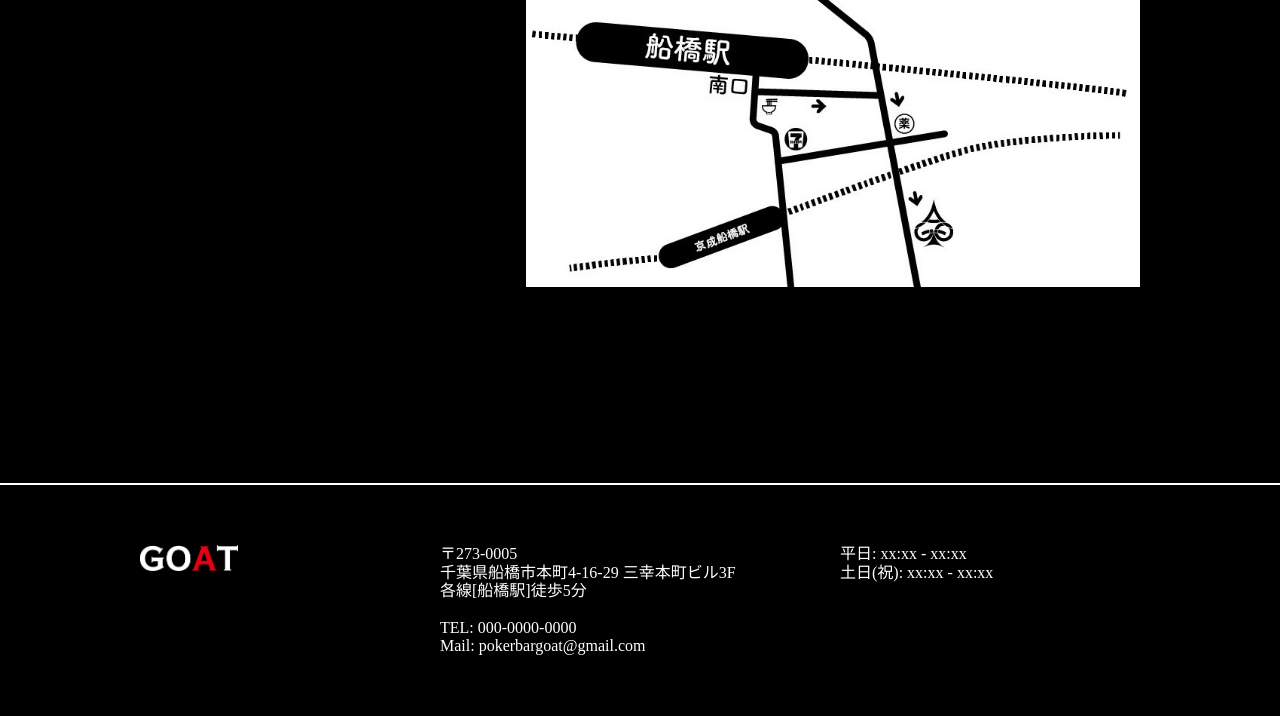
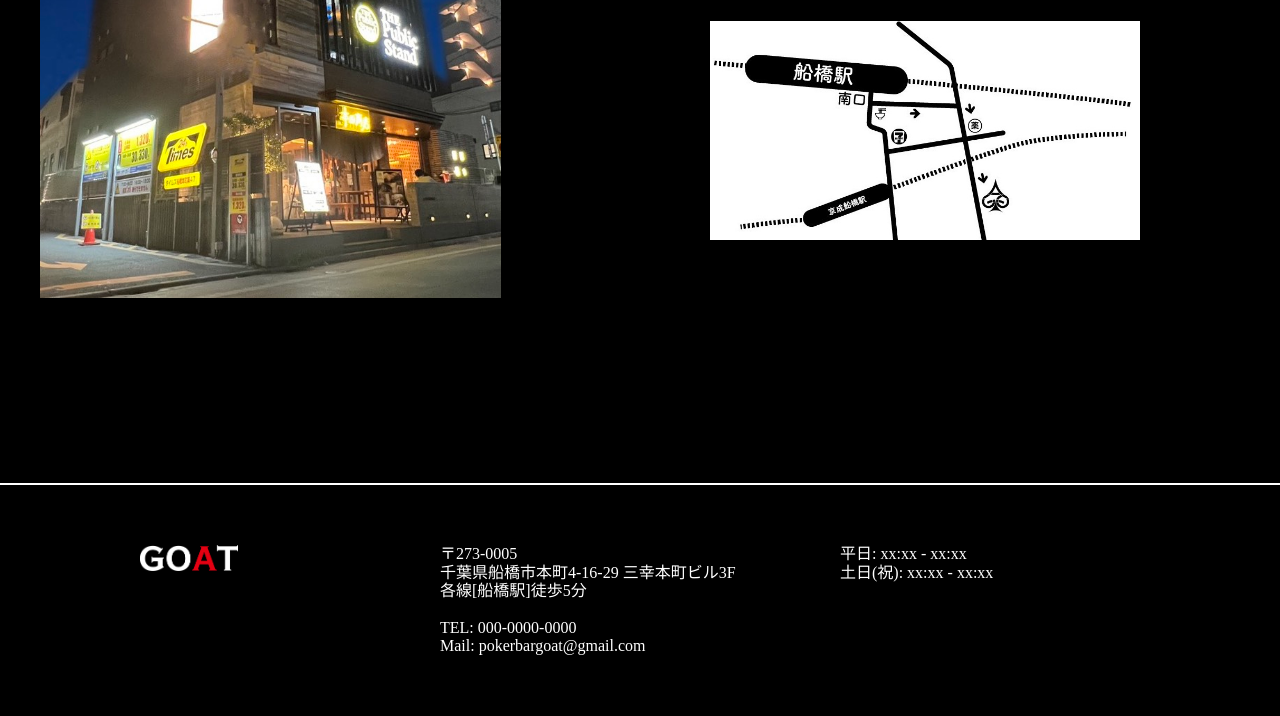
Before and after one commit to hara-94/goat, a PHP site: page /index.html in a window 1280 px wide. Shown: the part 3657-4373 px from the top of the page. Run offline with PHP 8.4, Linux system fonts and the light colour scheme.

Commit message:
add: access-sp

```diff
--- a/asset/css/style.css
+++ b/asset/css/style.css
@@ -703,7 +703,7 @@ th {
   padding-bottom: 100px;
 }
 .access__inner {
-  width: 100%;
+  width: calc(100% - 40px);
   max-width: 1000px;
   margin: 0 auto;
   display: flex;
@@ -713,12 +713,49 @@ th {
 .access__image {
   position: absolute;
   top: 0;
-  left: 0;
-  width: 40vw;
+  left: 40px;
+  width: 36vw;
+}
+@media screen and (max-width: 810px) {
+  .access__image {
+    display: none;
+  }
+}
+.access__image--tablet {
+  position: relative;
+  margin-top: 30px;
+  display: none;
+}
+@media screen and (max-width: 810px) {
+  .access__image--tablet {
+    display: block;
+  }
+}
+.access__image--tablet__image {
+  width: 100%;
+}
+.access__image--tablet__mask {
+  position: absolute;
+  top: 0;
+  width: 100%;
+  height: 100%;
+  background-color: black;
+  opacity: 0.5;
+}
+.access__image--tablet__text {
+  position: absolute;
+  bottom: 8px;
+  right: 24px;
+  color: white;
+  z-index: 1;
+}
+.access__image--tablet__icon {
+  width: 12px;
+  height: 12px;
 }
 .access__space {
   position: relative;
-  width: 40vw;
+  width: 36vw;
 }
 .access__space:before {
   content: "";
@@ -726,10 +763,22 @@ th {
   width: 100%;
   padding-top: 60vw;
 }
+@media screen and (max-width: 810px) {
+  .access__space {
+    display: none;
+  }
+}
 .access__content {
   display: flex;
   flex-direction: column;
   align-items: center;
+  min-width: 430px;
+  width: 430px;
+}
+@media screen and (max-width: 810px) {
+  .access__content {
+    width: 100%;
+  }
 }
 .access__heading {
   color: white;
@@ -742,9 +791,19 @@ th {
   line-height: 3;
   text-align: center;
 }
+@media screen and (max-width: 810px) {
+  .access__address {
+    line-height: 2;
+  }
+}
 .access__map {
   margin-top: 45px;
   width: 100%;
+}
+@media screen and (max-width: 810px) {
+  .access__map {
+    display: none;
+  }
 }
 
 .footer {
--- a/asset/scss/component/_access.scss
+++ b/asset/scss/component/_access.scss
@@ -4,7 +4,7 @@
   padding-bottom: 100px;
 
   &__inner {
-    width: 100%;
+    width: $sectionWidth;
     max-width: $sectionMaxWidth;
     margin: 0 auto;
     display: flex;
@@ -15,13 +15,53 @@
   &__image {
     position: absolute;
     top: 0;
-    left: 0;
-    width: 40vw;
+    left: 40px;
+    width: 36vw;
+
+    @include isTablet {
+      display: none;
+    }
+
+    &--tablet {
+      position: relative;
+      margin-top: 30px;
+      display: none;
+
+      @include isTablet {
+        display: block;
+      }
+
+      &__image {
+        width: 100%;
+      }
+
+      &__mask {
+        position: absolute;
+        top: 0;
+        width: 100%;
+        height: 100%;
+        background-color: black;
+        opacity: 0.5;
+      }
+
+      &__text {
+        position: absolute;
+        bottom: 8px;
+        right: 24px;
+        color: white;
+        z-index: 1;
+      }
+
+      &__icon {
+        width: 12px;
+        height: 12px;
+      }
+    }
   }
 
   &__space {
     position: relative;
-    width: 40vw;
+    width: 36vw;
 
     &:before {
       content: "";
@@ -29,12 +69,22 @@
       width: 100%;
       padding-top: 60vw;
     }
+
+    @include isTablet {
+      display: none;
+    }
   }
 
   &__content {
     display: flex;
     flex-direction: column;
     align-items: center;
+    min-width: 430px;
+    width: 430px;
+
+    @include isTablet {
+      width: 100%;
+    }
   }
 
   &__heading {
@@ -48,10 +98,18 @@
     font-size: 16px;
     line-height: 3;
     text-align: center;
+
+    @include isTablet {
+      line-height: 2;
+    }
   }
 
   &__map {
     margin-top: 45px;
     width: 100%;
+
+    @include isTablet {
+      display: none;
+    }
   }
 }
--- a/index.html
+++ b/index.html
@@ -81,18 +81,26 @@
       </div>
       <div class="access">
         <div class="access__inner">
-          <img src="./asset/image/dummy/access-image.png" alt="" class="access__image">
+          <img src="./asset/image/building.jpg" alt="" class="access__image">
           <div class="access__space"></div>
           <div class="access__content">
             <h2 class="access__heading">ACCESS</h2>
             <div class="access__address">
-              〒273-0005
+              千葉県船橋市本町4-16-29
               <br>
-              千葉県船橋市本町4-16-29 三幸本町ビル3F
+              三幸本町ビル3F
               <br>
               各線[船橋駅]徒歩5分
             </div>
             <img src="./asset/image/map.jpg" alt="" class="access__map">
+            <div class="access__image--tablet">
+              <img src="./asset/image/building-tablet.jpg" alt="建物" class="access__image--tablet__image">
+              <div class="access__image--tablet__mask"></div>
+              <p class="access__image--tablet__text">
+                マップはこちら
+                <img class="access__image--tablet__icon" src="./asset/image/map-arrow.png" alt="地図アイコン">
+              </p>
+            </div>
           </div>
         </div>
       </div>
```
Also changed, not shown: asset/image/building-tablet.jpg (added), asset/image/building.jpg (added), asset/image/map-arrow.png (added).
